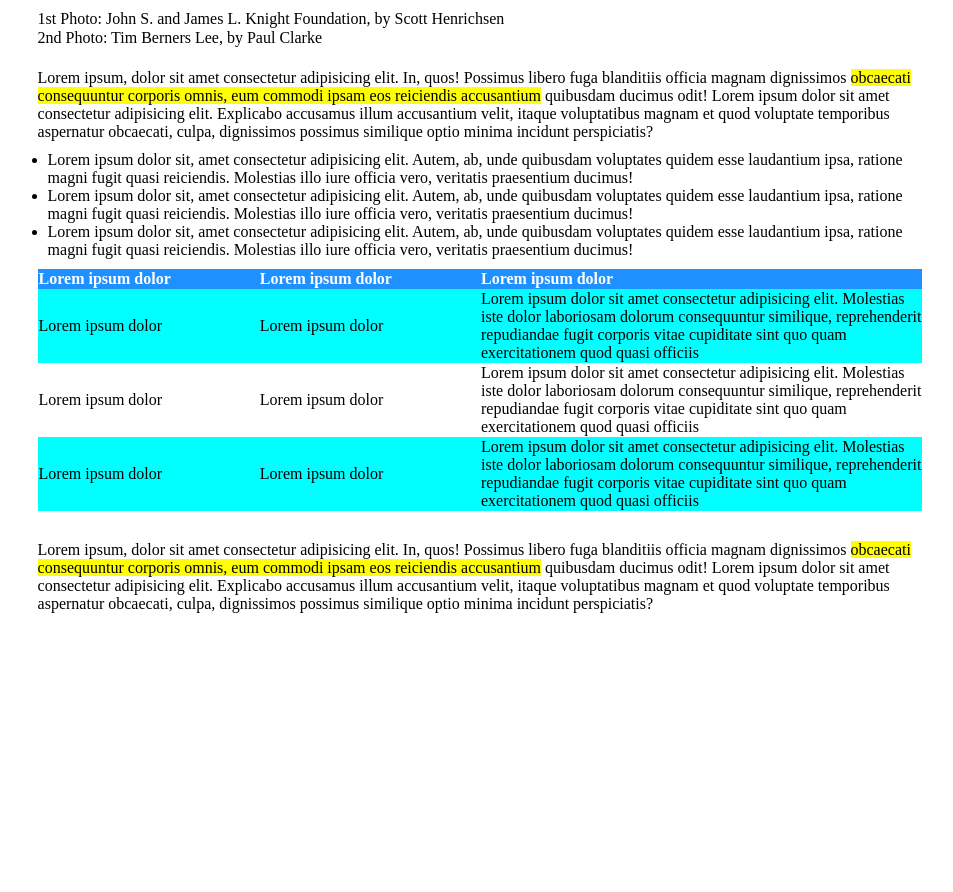
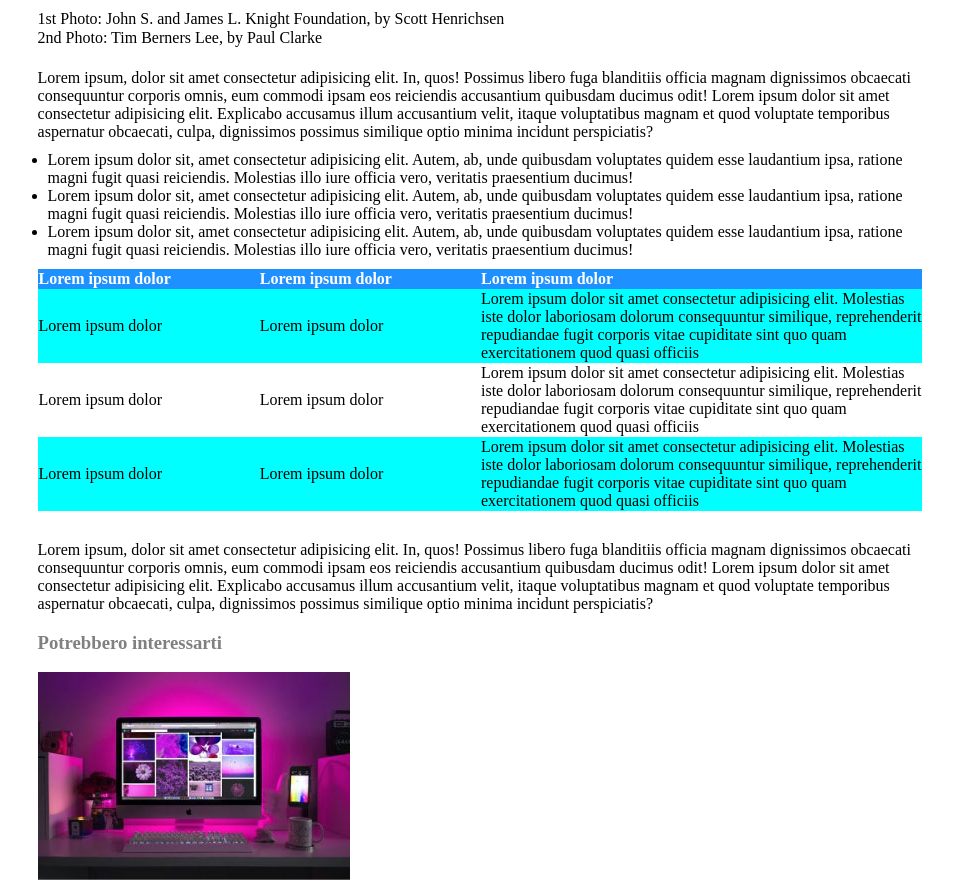
Before and after one commit to MindulaHewadewage/html-css-booleaner, a plain HTML site: page index.html in a window 1280 px wide. Shown: the part 995-1887 px from the top of the page, without its empty margins (160-1113 px from the left). Before the commit the page ends 1616 px from the top, so only its background shows below. Drawn offline with Linux system fonts and the light colour scheme.

Commit message:
inizio 'potrebbero interessarti'

```diff
--- a/index.html
+++ b/index.html
@@ -79,7 +79,14 @@
                     <span>Lorem ipsum, dolor sit amet consectetur adipisicing elit. In, quos! Possimus libero fuga blanditiis officia magnam dignissimos <span class="colored-text">obcaecati consequuntur corporis omnis, eum commodi ipsam eos reiciendis accusantium</span>  quibusdam ducimus odit! Lorem ipsum dolor sit amet consectetur adipisicing elit. Explicabo accusamus illum accusantium velit, itaque voluptatibus magnam et quod voluptate temporibus aspernatur obcaecati, culpa, dignissimos possimus similique optio minima incidunt perspiciatis?</span>
                 </section>
 
+                <section class="altre-info">
+                    <h3>Potrebbero interessarti</h3>
+                    <div class="monitor">
+                        <img src="img/monitor.jpg" alt="monitor">
+                        <span></span>
+                    </div>
 
+                </section>
             </article>
         </main>
     </div>
--- a/style.css
+++ b/style.css
@@ -47,7 +47,7 @@ a{
 }
 
 .colored-text{
-    background-color: yellow;
+    background-color: yello;
 }
 
 .elenco{
@@ -83,3 +83,7 @@ thead{
 .terza-riga{
     width: 50%
 }
+
+h3{
+    color: grey;
+}
```
